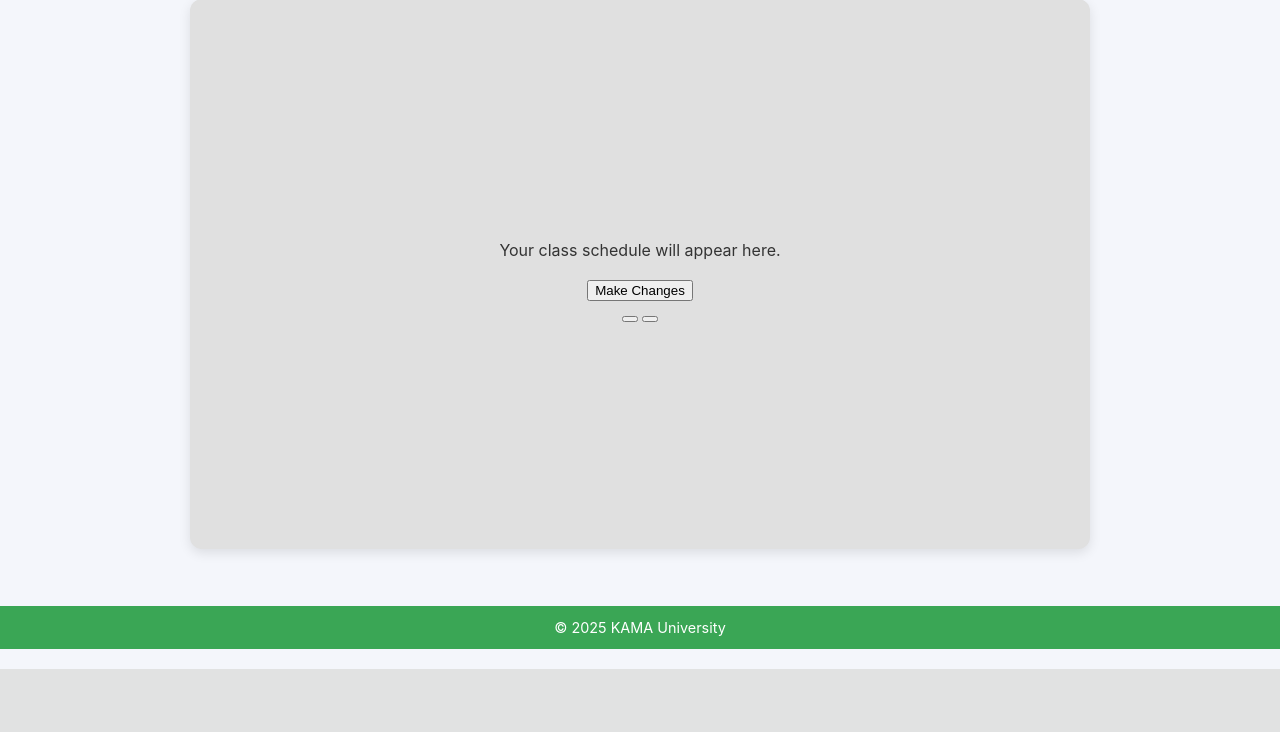
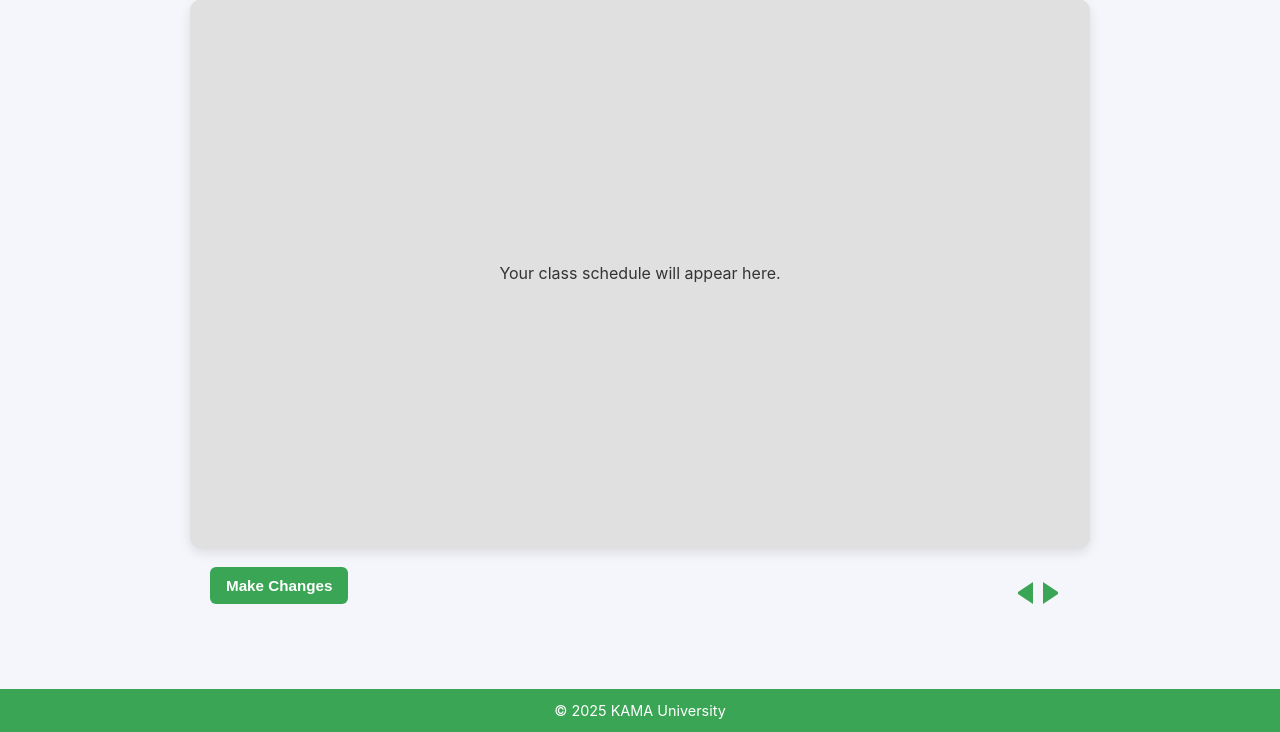
Before and after one commit to WSU-kduncan/KAMA-University, a Flask app: page /student in a window 1280 px wide. Shown: the part 151-883 px from the top of the page. Before the commit the page ends 820 px from the top, so only its background shows below. Run offline with Flask 3, Linux system fonts and the light colour scheme.

Commit message:
finished student ui

```diff
--- a/website/static/style.css
+++ b/website/static/style.css
@@ -341,7 +341,7 @@ footer {
   color: white;
   text-align: center;
   padding: 10px 0;
-  position: fixed;
+  position: static;
   bottom: 0;
   left: 0;
   width: 100%;
@@ -442,6 +442,7 @@ footer {
 }
 
 .schedule-box {
+  position: relative;
   background-color: #e0e0e0;
   border-radius: 12px;
   padding: 50px 30px;
@@ -452,3 +453,67 @@ footer {
   justify-content: center;
   box-shadow: 0 4px 12px rgba(0, 0, 0, 0.1);
 }
+
+.schedule-btn {
+  position: absolute;
+  bottom: -55px;  /* 👈 pushes it below the box */
+  left: 20px;     /* 👈 aligns with left edge of box */
+  background-color: #3AA655;
+  color: white;
+  border: none;
+  border-radius: 6px;
+  padding: 10px 16px;
+  font-size: 0.95rem;
+  font-weight: bold;
+  cursor: pointer;
+  transition: background-color 0.2s ease, transform 0.2s ease;
+}
+
+.schedule-btn:hover {
+  background-color: #2d7a3f;
+  transform: scale(1.05);
+}
+
+
+.arrow-buttons {
+  position: absolute;
+  bottom: -55px;     /* 👈 aligns with Make Changes button */
+  right: 20px;       /* 👈 aligns to right edge of box */
+  display: flex;
+  gap: 10px;
+}
+
+/* Base button style */
+.arrow-btn {
+  width: 0;
+  height: 0;
+  background: none;
+  border: none;
+  cursor: pointer;
+}
+
+/* Left triangle */
+.left-arrow {
+  border-top: 10px solid transparent;
+  border-bottom: 10px solid transparent;
+  border-right: 15px solid #3AA655; /* green arrow */
+  transition: transform 0.2s ease;
+}
+
+.left-arrow:hover {
+  transform: scale(1.1);
+  border-right-color: #2d7a3f; /* darker on hover */
+}
+
+/* Right triangle */
+.right-arrow {
+  border-top: 10px solid transparent;
+  border-bottom: 10px solid transparent;
+  border-left: 15px solid #3AA655; /* green arrow */
+  transition: transform 0.2s ease;
+}
+
+.right-arrow:hover {
+  transform: scale(1.1);
+  border-left-color: #2d7a3f;
+}
```
